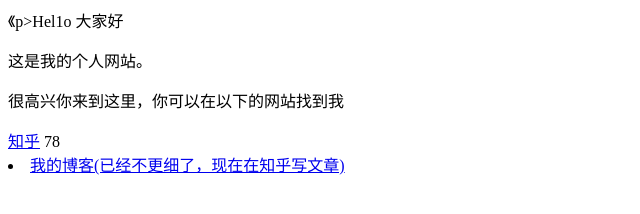
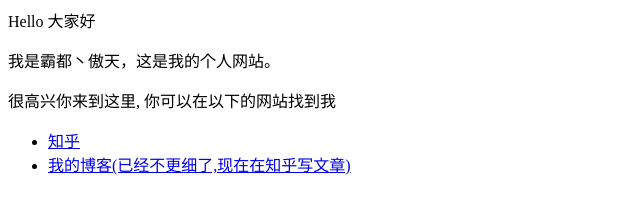
Before and after one commit to Asch-xas/Asch-xas.github.io, a plain HTML site: page index.html in a window 1280 px wide. Shown: the whole page, without its empty margins (0-640 px from the left). Drawn offline with Linux system fonts and the light colour scheme.

Commit message:
Update index.html

```diff
--- a/index.html
+++ b/index.html
@@ -1,7 +1,8 @@
-《p>Hel1o 大家好</p>
-<p>这是我的个人网站。</p>
- <p>很高兴你来到这里，你可以在以下的网站找到我</p>
-<u1>
-<a href="https://www.zhihu.com/people/AJLoveChina">知乎</a></1i>
-78 <li> <a href="http://hejie.nigeerhuo.com">我的博客(已经不更细了，现在在知乎写文章)</a></11>
-</u1>
+<p>Hello 大家好</p>
+<p>我是霸都丶傲天，这是我的个人网站。 </p>
+<p>很高兴你来到这里, 你可以在以下的网站找到我</p>
+
+<ul>
+  <li> <a href="https://www.zhihu.com/people/AJLoveChina">知乎</a> </li>
+  <li> <a href="http://hejie.nigeerhuo.com">我的博客(已经不更细了,现在在知乎写文章)</a> </li>
+</ul>
```
